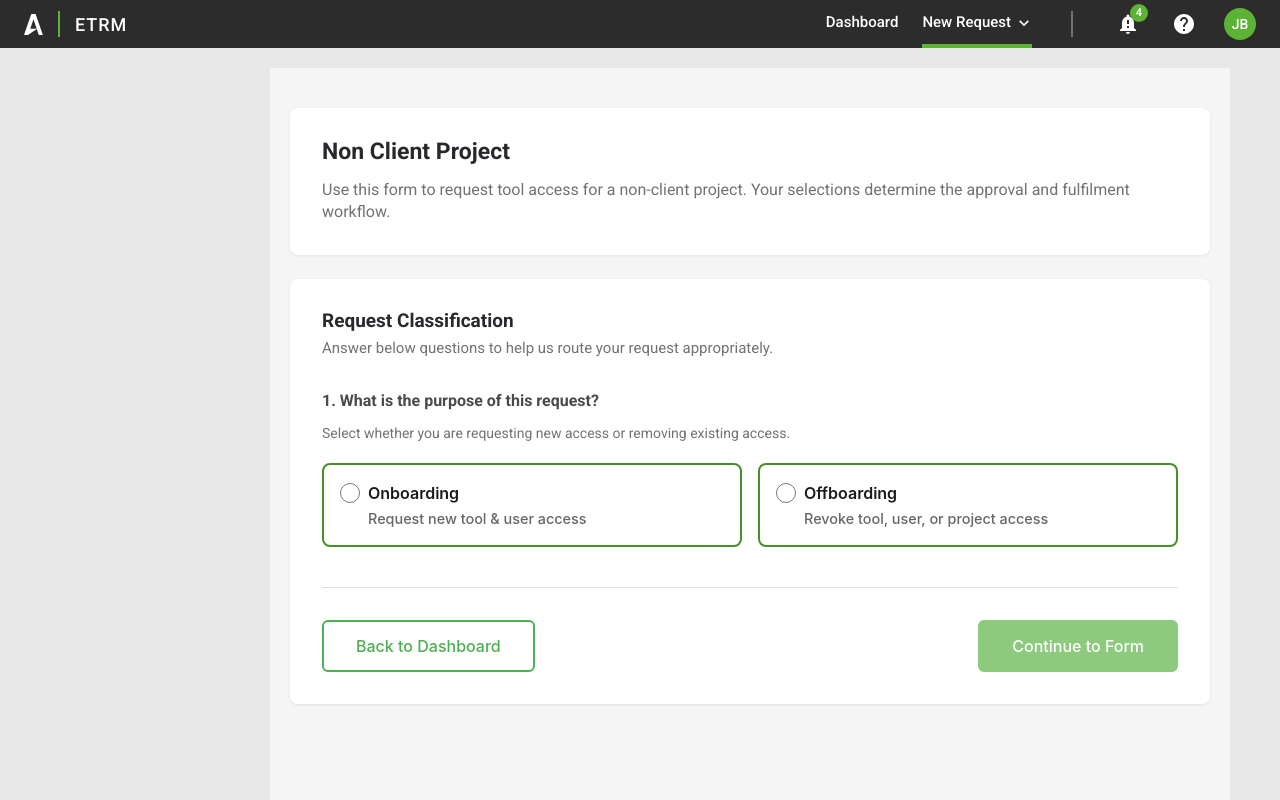
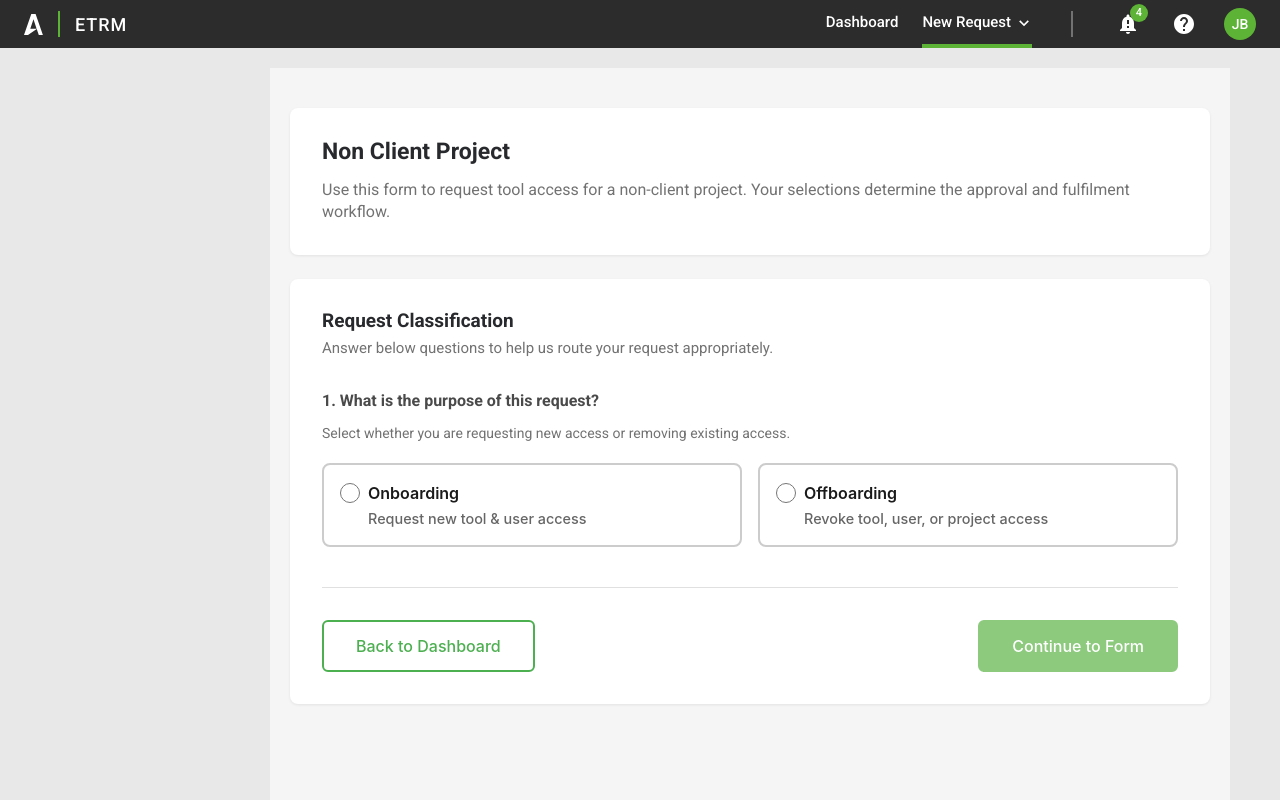
Before and after one commit to SaiNetha9966/supprortETRM, a React (Vite) app: page / in a window 1280 px wide. Built offline with nearby package versions, Linux system fonts and the light colour scheme.

Commit message:
backround color changes

```diff
--- a/src/app/components/NonClientPage/NonClientProjectForm.css
+++ b/src/app/components/NonClientPage/NonClientProjectForm.css
@@ -98,7 +98,7 @@
     align-items: flex-start;
     gap: 8px;
     padding: 16px;
-    border: 2px solid #498E2B;
+    border: 2px solid #CCCCCC;
     border-radius: 8px;
     cursor: pointer;
     transition: all 0.2s ease;
--- a/src/app/components/NonClientPage/NonClientProjectForm.tsx
+++ b/src/app/components/NonClientPage/NonClientProjectForm.tsx
@@ -44,7 +44,7 @@ const NonClientProjectForm: React.FC<NonClientProjectFormProps> = ({ onContinue
             Select whether you are requesting new access or removing existing access.
           </p>
           <div className="radio-group">
-            <label className="radio-card">
+            <label className="radio-card" style={{ border: purpose === 'onboarding' ? '2px solid #498E2B' : '2px solid #CCCCCC' }}>
               <input
                 type="radio"
                 name="purpose"
@@ -58,7 +58,7 @@ const NonClientProjectForm: React.FC<NonClientProjectFormProps> = ({ onContinue
               </div>
             </label>
 
-            <label className="radio-card">
+            <label className="radio-card" style={{ border: purpose === 'offboarding' ? '2px solid #498E2B' : '2px solid #CCCCCC' }}>
               <input
                 type="radio"
                 name="purpose"
@@ -82,7 +82,7 @@ const NonClientProjectForm: React.FC<NonClientProjectFormProps> = ({ onContinue
               Choose whether to link this request to an existing project or create a new project
             </p>
             <div className="radio-group">
-              <label className="radio-card">
+              <label className="radio-card" style={{ border: existingProject === 'yes' ? '2px solid #498E2B' : '2px solid #CCCCCC' }}>
                 <input
                   type="radio"
                   name="existingProject"
@@ -96,7 +96,7 @@ const NonClientProjectForm: React.FC<NonClientProjectFormProps> = ({ onContinue
                 </div>
               </label>
 
-              <label className="radio-card">
+              <label className="radio-card" style={{ border: existingProject === 'no' ? '2px solid #498E2B' : '2px solid #CCCCCC' }}>
                 <input
                   type="radio"
                   name="existingProject"
```
